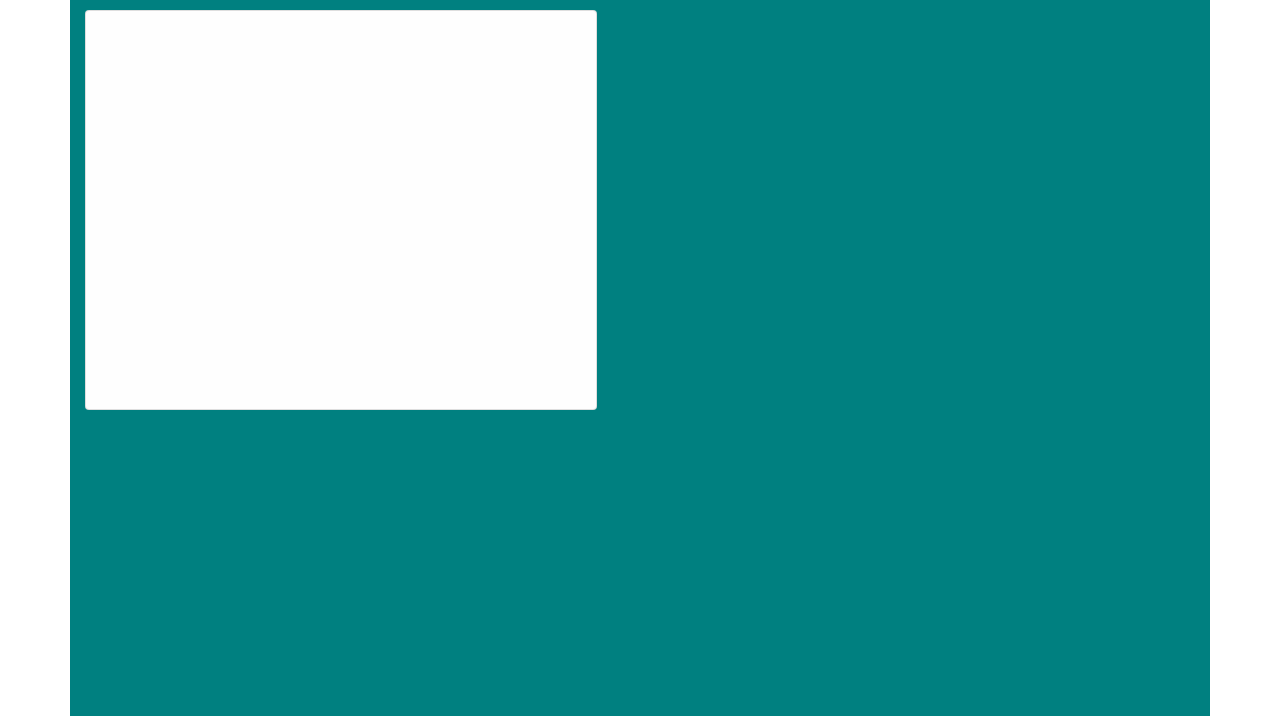
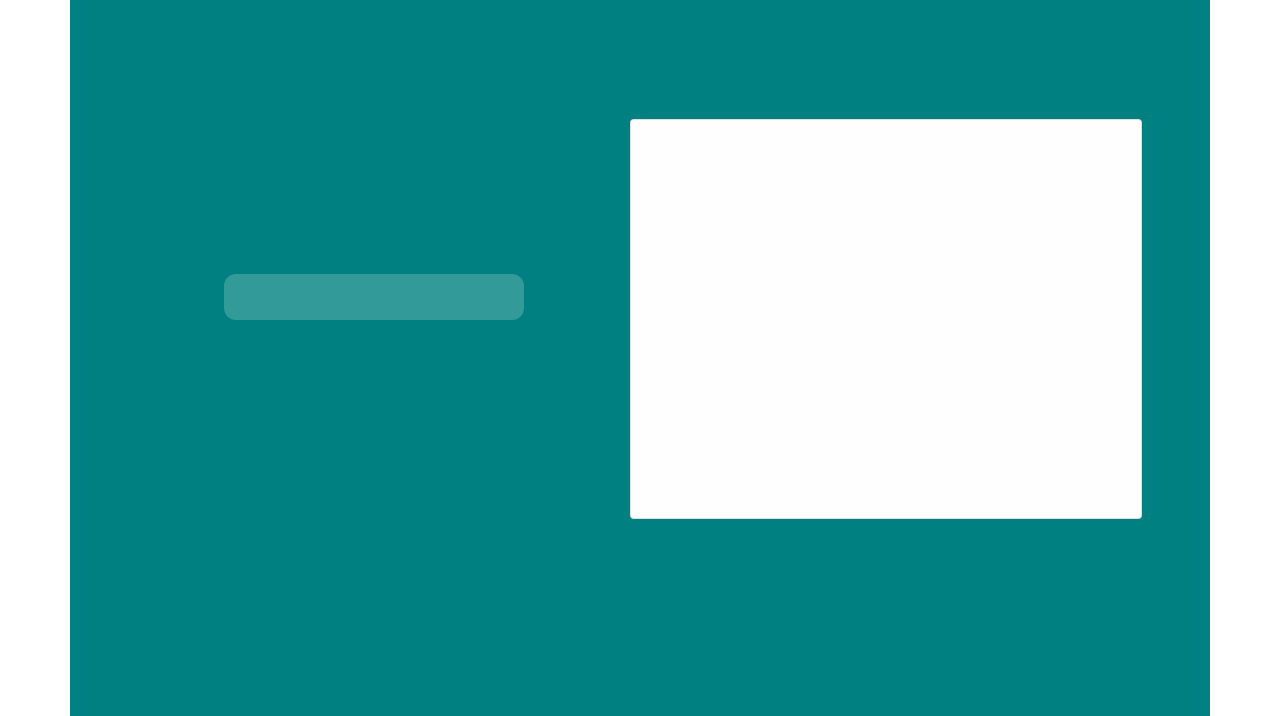
Before and after one commit to stewilondanga/penguin-css, a plain HTML site: page index.html in a window 1280 px wide. Shown: the part 81-797 px from the top of the page. Drawn offline with nearby package versions, Linux system fonts and the light colour scheme.

Commit message:
add css/styles.css

```diff
--- a/css/styles.css
+++ b/css/styles.css
@@ -44,12 +44,13 @@
 }
 
 /* A bit of proper layout then */
-/*.container {
+.container {
   display: flex;
   justify-content: space-around;
   align-items: center;
 }
-@media screen and (max-width: 500px) {
+
+/*@media screen and (max-width: 500px) {
    .container {
      flex-direction: column;
     }
```
